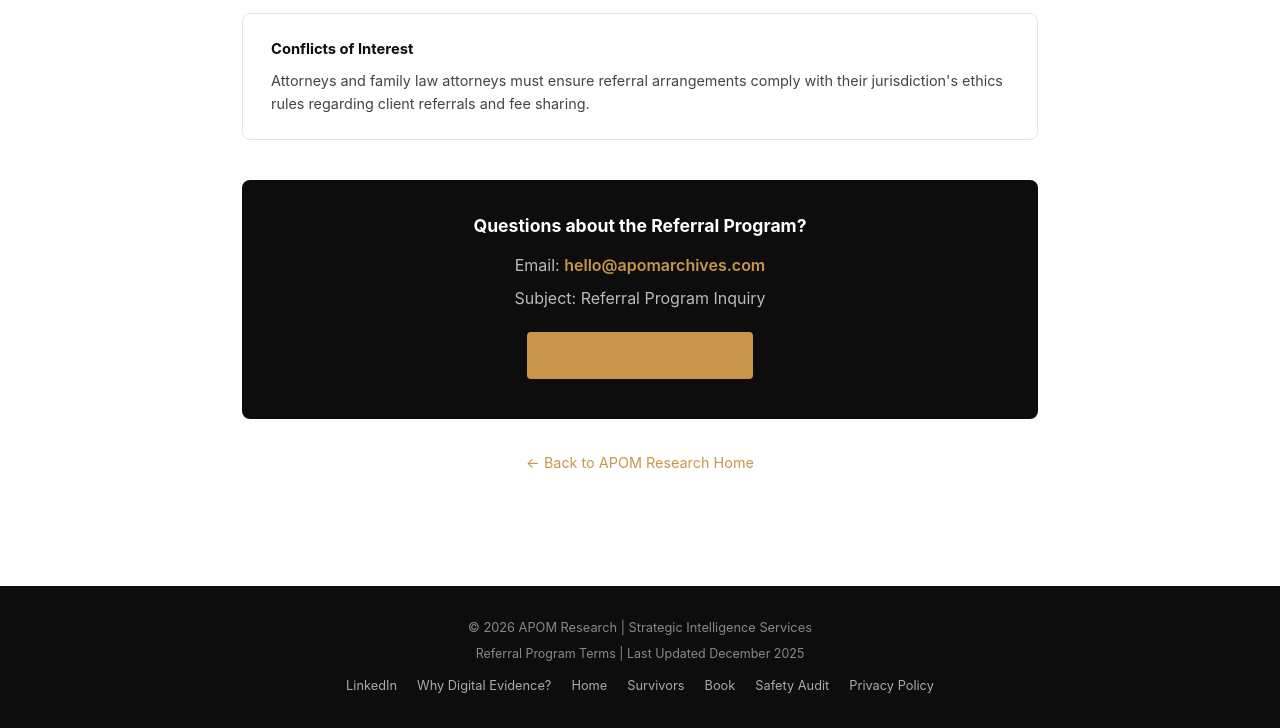
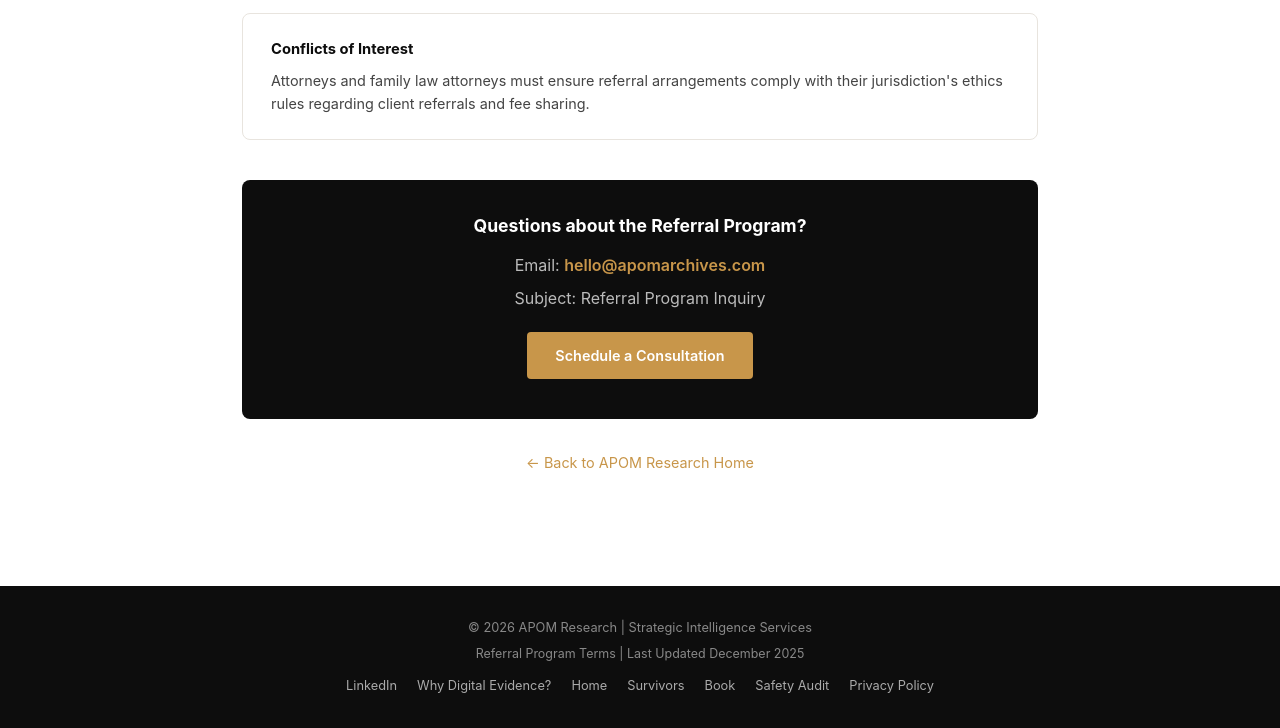
Before and after one commit to apomarchives/apomarchives.github.io, a plain HTML site: page referrals.html in a window 1280 px wide. Shown: the part 3967-4695 px from the top of the page. Drawn offline with Linux system fonts and the light colour scheme.

Commit message:
Fix invisible button text in contact-block questions box

```diff
--- a/referrals.html
+++ b/referrals.html
@@ -67,7 +67,7 @@
 .contact-block { background: #0d0d0d; color: #ffffff; border-radius: 8px; padding: 2rem 2rem; text-align: center; margin-top: 2.5rem; }
 .contact-block h3 { color: #ffffff; margin-bottom: 0.75rem; font-size: 1.1rem; }
 .contact-block p { color: #bbbbbb; margin-bottom: 0.5rem; }
-.contact-block a { color: #c8964a; text-decoration: none; font-weight: 600; }
+.contact-block a:not(.btn-primary) { color: #c8964a; text-decoration: none; font-weight: 600; }
 .contact-block a:hover { text-decoration: underline; }
 .btn-primary { display: inline-block; background: #c8964a; color: #ffffff; text-decoration: none; font-size: 0.9rem; font-weight: 600; padding: 0.75rem 1.75rem; border-radius: 4px; margin: 0.75rem auto 0.5rem; transition: opacity 0.2s; }
 .btn-primary:hover { opacity: 0.88; }
```
